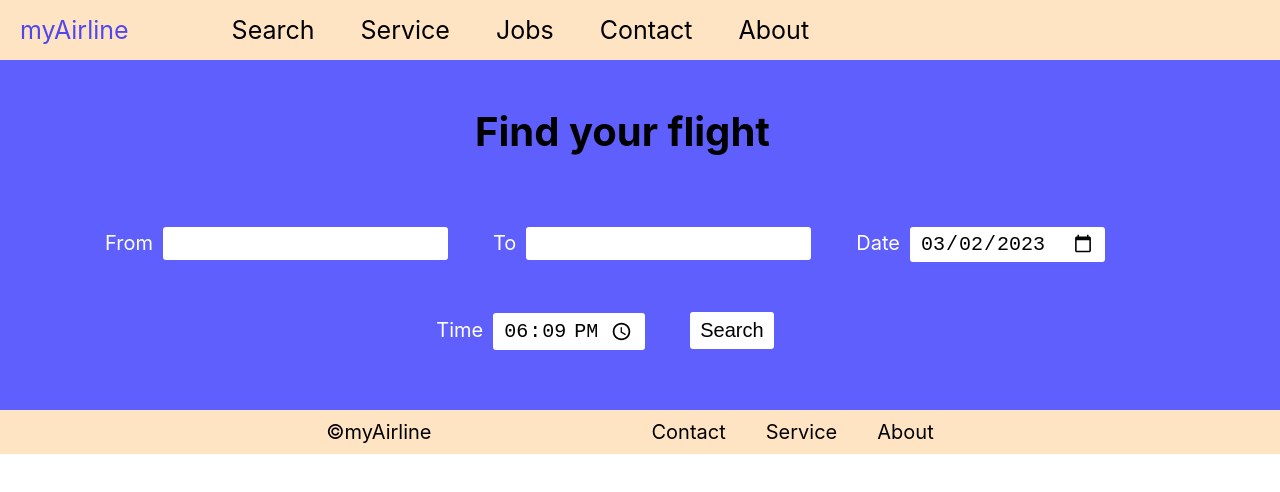
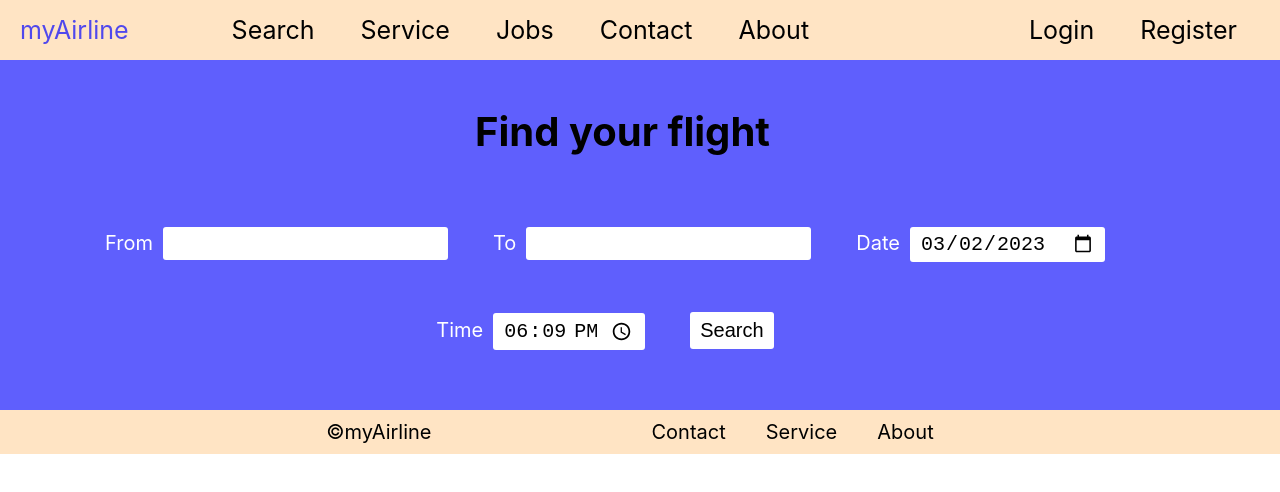
Before and after one commit to flobbe9/myAirline-frontend, a React (Create React App) app: page / in a window 1280 px wide. Shown: the top 492 px of the page. Built offline with nearby package versions, Linux system fonts and the light colour scheme.

Commit message:
feat: add login and register button to navbar

```diff
--- a/src/components/navBar/NavBar.tsx
+++ b/src/components/navBar/NavBar.tsx
@@ -52,6 +52,18 @@ export default function NavBar(props) {
                 </Link>
                 <DropDown links="TestPage" className={className + "-dropDown"} />
             </div>
+
+            <div style={{float:"right"}} className={className + "-item"}>
+                <Link className={className + "-heading"} to="/register">
+                    Register
+                </Link>
+            </div>
+
+            <div style={{float:"right"}} className={className + "-item"}>
+                <Link className={className + "-heading"} to="/login">
+                    Login
+                </Link>
+            </div>
         </div>
     )
 }
```
